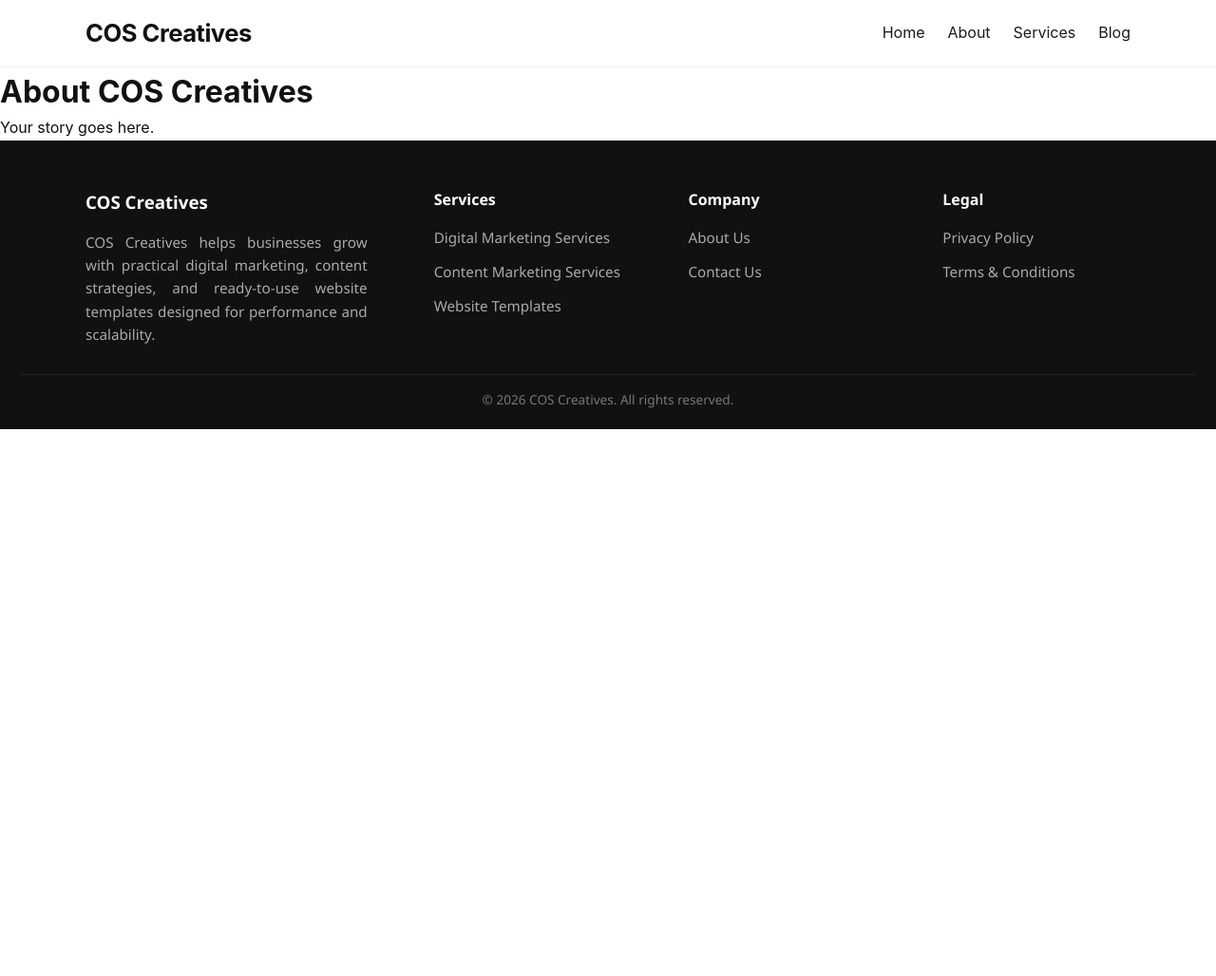
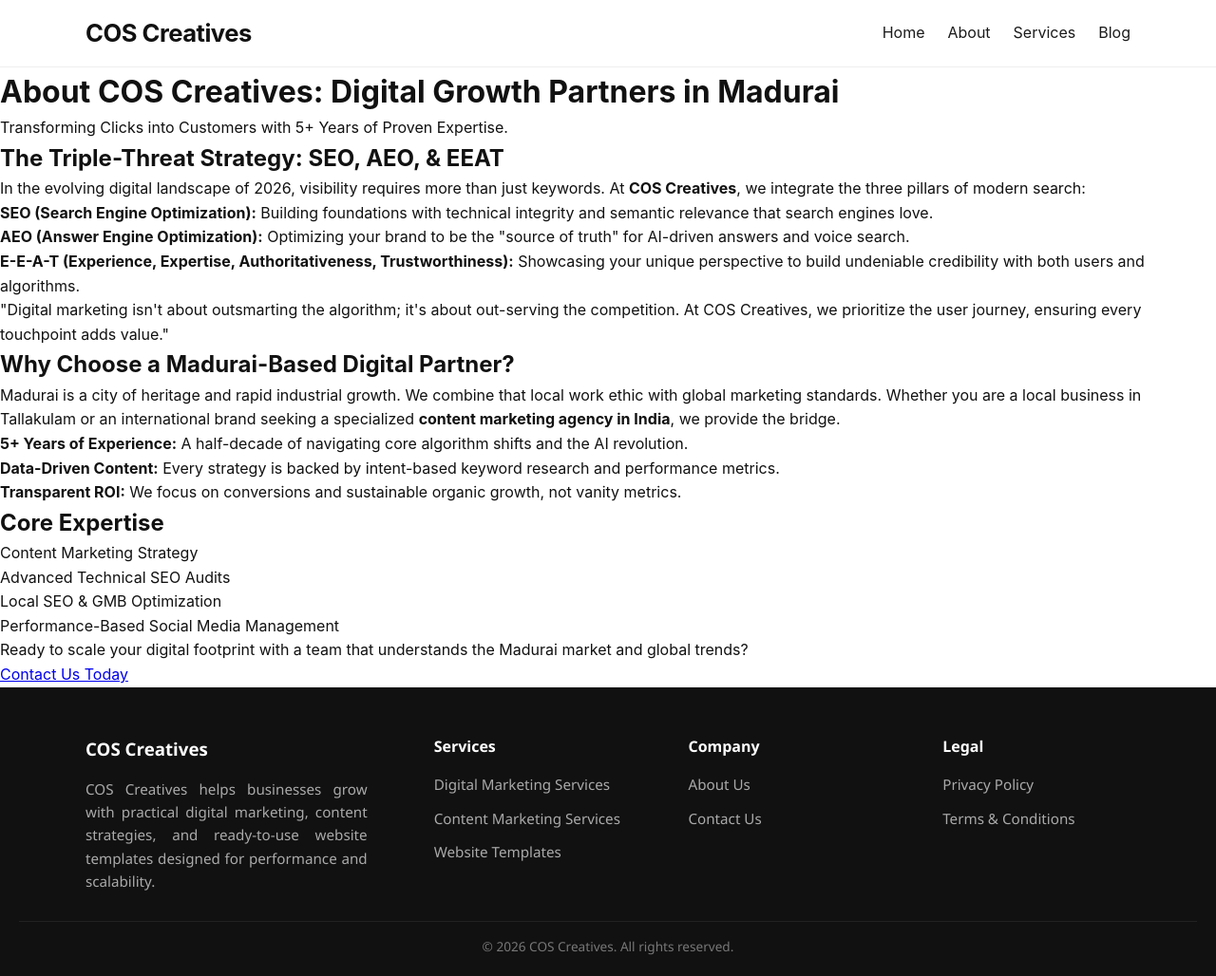
Before and after one commit to coscreativez-main/website, a Jekyll site: the page built from about.html, in a window 1280 px wide and 1028 px high. Shown: the whole window at 95% size. Built offline with Jekyll 4.4.1, drawn with Linux system fonts in a browser that asks for light colours.

Commit message:
Update about.html

```diff
--- a/about.html
+++ b/about.html
@@ -2,5 +2,49 @@
 layout: default
 title: About Us
 ---
-<h1>About COS Creatives</h1>
-<p>Your story goes here.</p>
+
+<h1>About COS Creatives: Digital Growth Partners in Madurai</h1>
+<p class="lead-text">Transforming Clicks into Customers with 5+ Years of Proven Expertise.</p>
+
+<section class="strategy-section">
+    <h2>The Triple-Threat Strategy: SEO, AEO, &amp; EEAT</h2>
+    <p>In the evolving digital landscape of 2026, visibility requires more than just keywords. At <strong>COS Creatives</strong>, we integrate the three pillars of modern search:</p>
+
+    <ul class="strategy-list">
+        <li><strong>SEO (Search Engine Optimization):</strong> Building foundations with technical integrity and semantic relevance that search engines love.</li>
+        <li><strong>AEO (Answer Engine Optimization):</strong> Optimizing your brand to be the "source of truth" for AI-driven answers and voice search.</li>
+        <li><strong>E-E-A-T (Experience, Expertise, Authoritativeness, Trustworthiness):</strong> Showcasing your unique perspective to build undeniable credibility with both users and algorithms.</li>
+    </ul>
+</section>
+
+<section class="mission-section">
+    <blockquote>
+        "Digital marketing isn't about outsmarting the algorithm; it's about out-serving the competition. At COS Creatives, we prioritize the user journey, ensuring every touchpoint adds value."
+    </blockquote>
+</section>
+
+<section class="local-expertise">
+    <h2>Why Choose a Madurai-Based Digital Partner?</h2>
+    <p>Madurai is a city of heritage and rapid industrial growth. We combine that local work ethic with global marketing standards. Whether you are a local business in Tallakulam or an international brand seeking a specialized <strong>content marketing agency in India</strong>, we provide the bridge.</p>
+
+    <ul class="milestones">
+        <li><strong>5+ Years of Experience:</strong> A half-decade of navigating core algorithm shifts and the AI revolution.</li>
+        <li><strong>Data-Driven Content:</strong> Every strategy is backed by intent-based keyword research and performance metrics.</li>
+        <li><strong>Transparent ROI:</strong> We focus on conversions and sustainable organic growth, not vanity metrics.</li>
+    </ul>
+</section>
+
+<section class="services-summary">
+    <h2>Core Expertise</h2>
+    <ul>
+        <li>Content Marketing Strategy</li>
+        <li>Advanced Technical SEO Audits</li>
+        <li>Local SEO &amp; GMB Optimization</li>
+        <li>Performance-Based Social Media Management</li>
+    </ul>
+</section>
+
+<section class="cta-section">
+    <p>Ready to scale your digital footprint with a team that understands the Madurai market and global trends?</p>
+    <a href="#contact" class="cta-button">Contact Us Today</a>
+</section>
```
